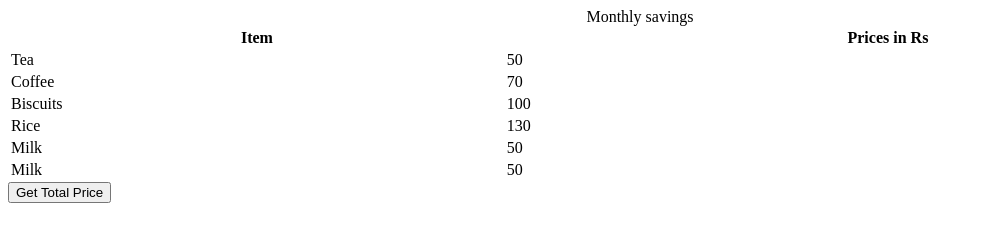
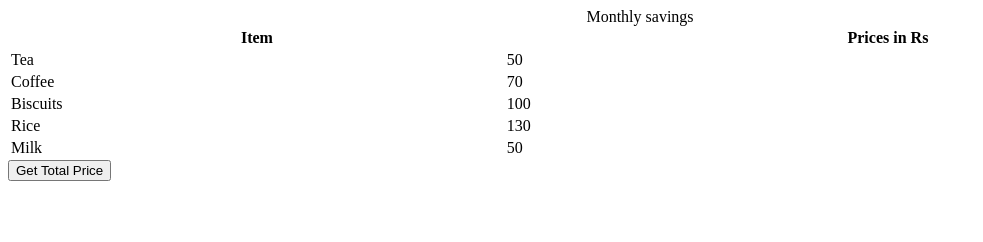
Before and after one commit to acciojob/grofers-checkout-neha2124, a website: page main.html in a window 1280 px wide. Shown: the whole page, without its empty margins (0-983 px from the left). Drawn offline with Linux system fonts and the light colour scheme.

Commit message:
created a submission

```diff
--- a/main.html
+++ b/main.html
@@ -37,10 +37,7 @@
       <td class="item">Milk</td>
       <td class="price">50</td>
     </tr>
-		    <tr>
-      <td class="item">Milk</td>
-      <td class="price">50</td>
-    </tr>
+
   </table>
     <script type="text/javascript" src="./script.js">
 </script>
```
